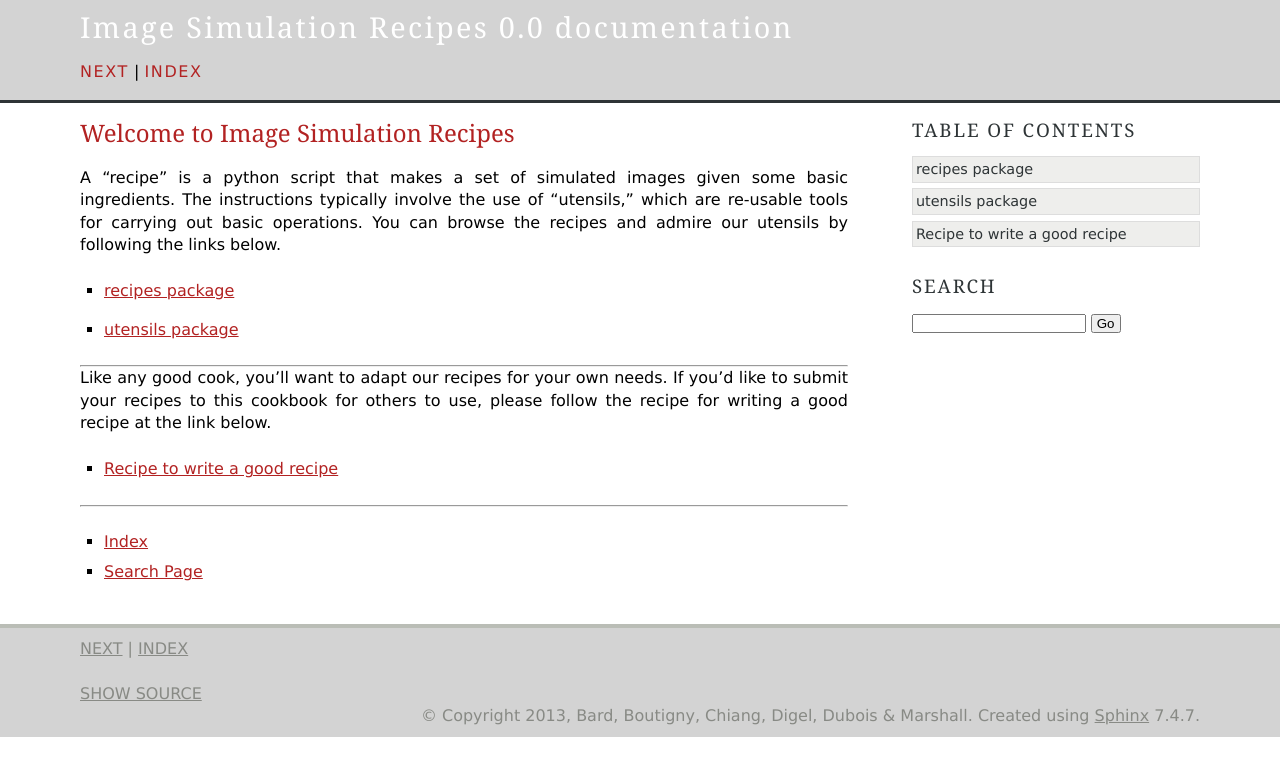
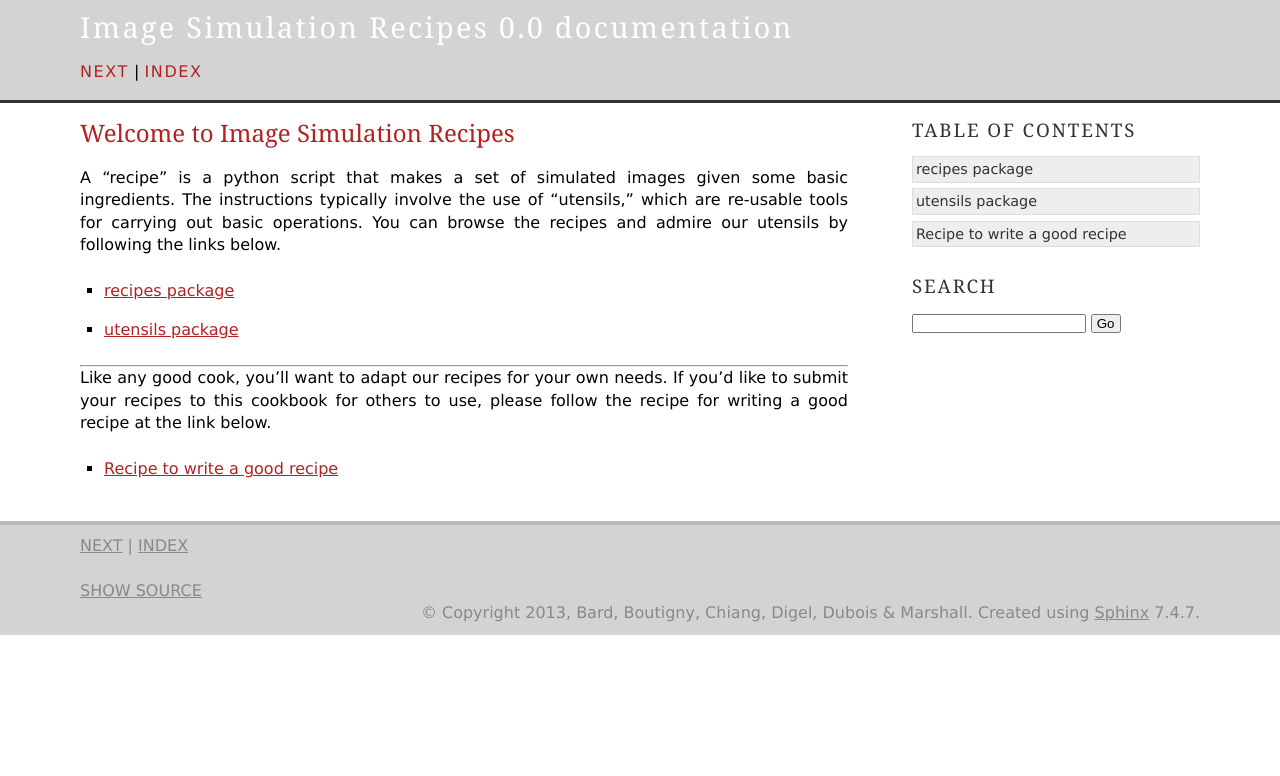
Before and after one commit to LSSTDESC/Recipes, a Sphinx documentation site: the page built from doc/index.rst, in a window 1280 px wide. Shown: the top 776 px of the page. Built offline with Sphinx 7.4.7, drawn with Linux system fonts in a browser that asks for light colours; formulas are drawn with MathJax 3.

Commit message:
Cleaned away extra index and search links

```diff
--- a/doc/index.rst
+++ b/doc/index.rst
@@ -27,8 +27,3 @@ please follow the recipe for writing a good recipe at the link below.
    :maxdepth: 1
 
    recipe_for_a_recipe
-
-==================
-
-* :ref:`genindex`
-* :ref:`search`
```
Also changed, not shown: 5 other files.
